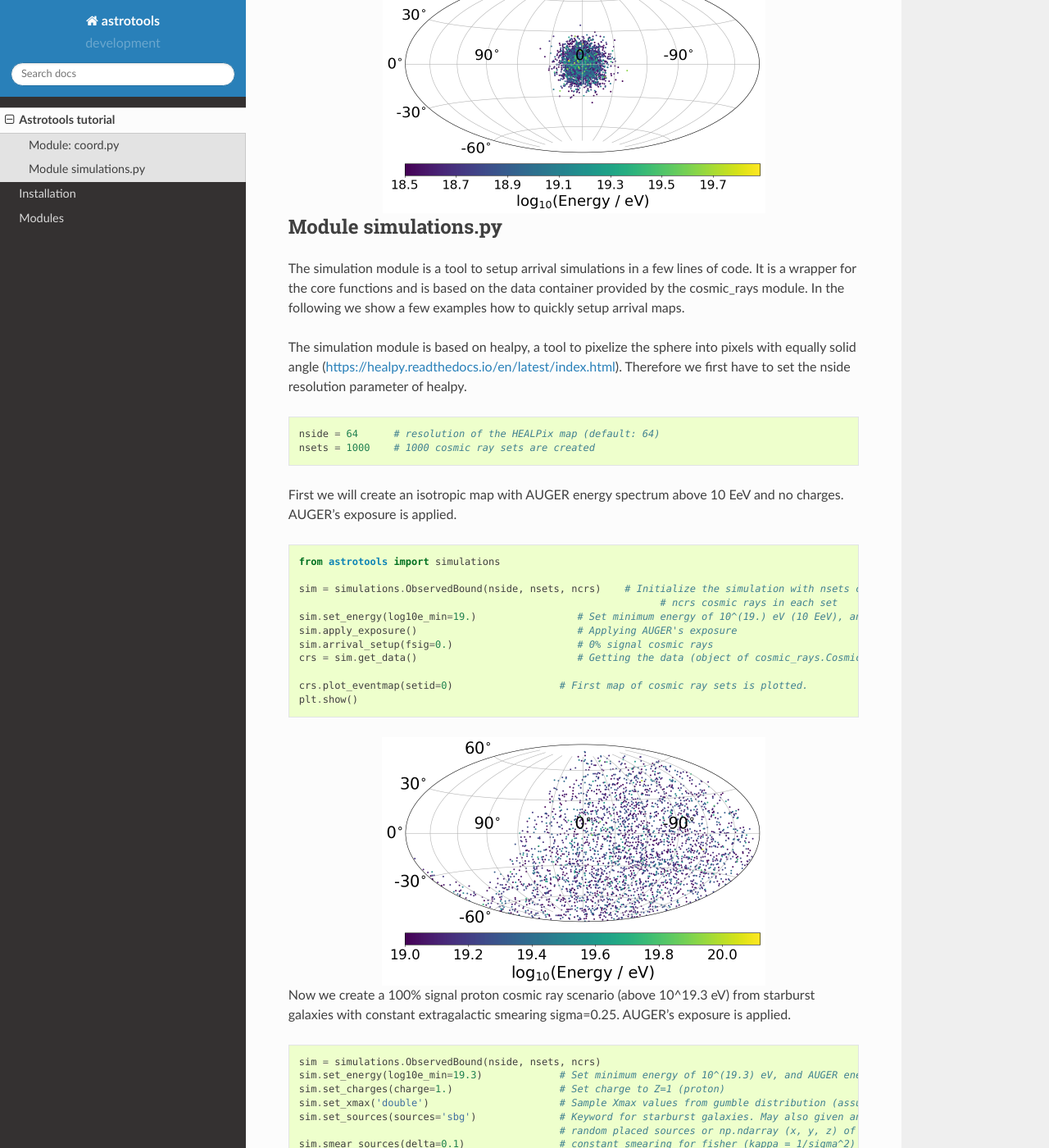
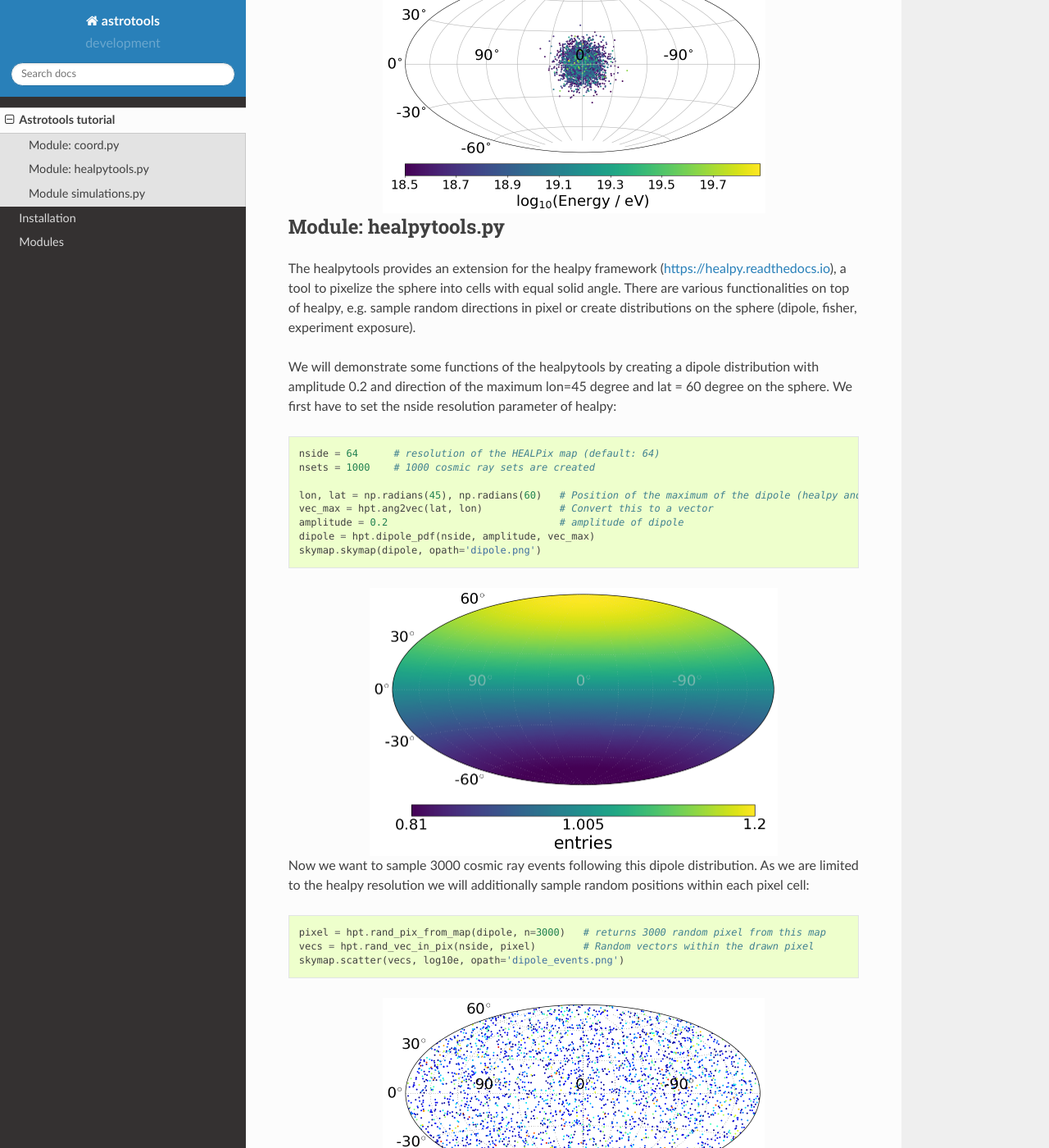
Before and after one commit to MRCWirtz/astrotools, a Sphinx documentation site: the page built from doc/source/tutorial.rst, in a window 1280 px wide and 1400 px high, scrolled down 1158 px. Shown: the whole window at 82% size. Built offline with Sphinx 7.4.7 and the Read the Docs theme 2.0.0, drawn with Linux system fonts in a browser that asks for light colours.

Commit message:
Extend the tutorial by the healpytools module

```diff
--- a/doc/source/healpytools.rst
+++ b/doc/source/healpytools.rst
@@ -1,9 +1,9 @@
 Healpy Tools
 ============
 
-The healpytools provides an extension for the healpy framework. There are various
-functionalities on top of healpy, e.g. sample random directions in pixel or create
-distributions on the sphere (dipole, fisher).
+The healpytools provides an extension for the healpy framework (https://healpy.readthedocs.io).
+There are various functionalities on top of healpy, e.g. sample random directions in pixel or
+create distributions on the sphere (dipole, fisher).
 
 .. automodule:: healpytools
    :members:
--- a/doc/source/tutorial.rst
+++ b/doc/source/tutorial.rst
@@ -45,6 +45,48 @@ sigma=10 degree
   :scale: 50 %
   :align: center
 
+Module: healpytools.py
+================
+The healpytools provides an extension for the healpy framework
+(https://healpy.readthedocs.io), a tool to pixelize the sphere into cells with
+equal solid angle. There are various functionalities on top of healpy, e.g.
+sample random directions in pixel or create distributions on the sphere
+(dipole, fisher, experiment exposure).
+
+We will demonstrate some functions of the healpytools by creating a dipole
+distribution with amplitude 0.2 and direction of the maximum lon=45 degree and
+lat = 60 degree on the sphere. We first have to set the nside resolution parameter
+of healpy:
+
+.. code-block:: python
+
+  nside = 64      # resolution of the HEALPix map (default: 64)
+  nsets = 1000    # 1000 cosmic ray sets are created
+
+  lon, lat = np.radians(45), np.radians(60)   # Position of the maximum of the dipole (healpy and astrotools definition)
+  vec_max = hpt.ang2vec(lat, lon)             # Convert this to a vector
+  amplitude = 0.2                             # amplitude of dipole
+  dipole = hpt.dipole_pdf(nside, amplitude, vec_max)
+  skymap.skymap(dipole, opath='dipole.png')
+
+.. image:: img/dipole.png
+  :scale: 50 %
+  :align: center
+
+Now we want to sample 3000 cosmic ray events following this dipole distribution.
+As we are limited to the healpy resolution we will additionally sample random
+positions within each pixel cell:
+
+.. code-block:: python
+
+  pixel = hpt.rand_pix_from_map(dipole, n=3000)   # returns 3000 random pixel from this map
+  vecs = hpt.rand_vec_in_pix(nside, pixel)        # Random vectors within the drawn pixel
+  skymap.scatter(vecs, log10e, opath='dipole_events.png')
+
+.. image:: img/dipole_events.png
+  :scale: 50 %
+  :align: center
+
 Module simulations.py
 =====================
 
@@ -53,9 +95,6 @@ code. It is a wrapper for the core functions and is based on the data container
 provided by the cosmic_rays module. In the following we show a few examples how
 to quickly setup arrival maps.
 
-The simulation module is based on healpy, a tool to pixelize the sphere into
-pixels with equally solid angle (https://healpy.readthedocs.io/en/latest/index.html).
-Therefore we first have to set the nside resolution parameter of healpy.
 
 .. code-block:: python
 
```
Also changed, not shown: README.md (+4 -0 lines), doc/source/img/dipole.png (added), doc/source/img/dipole_events.png (added), 1 other file.
